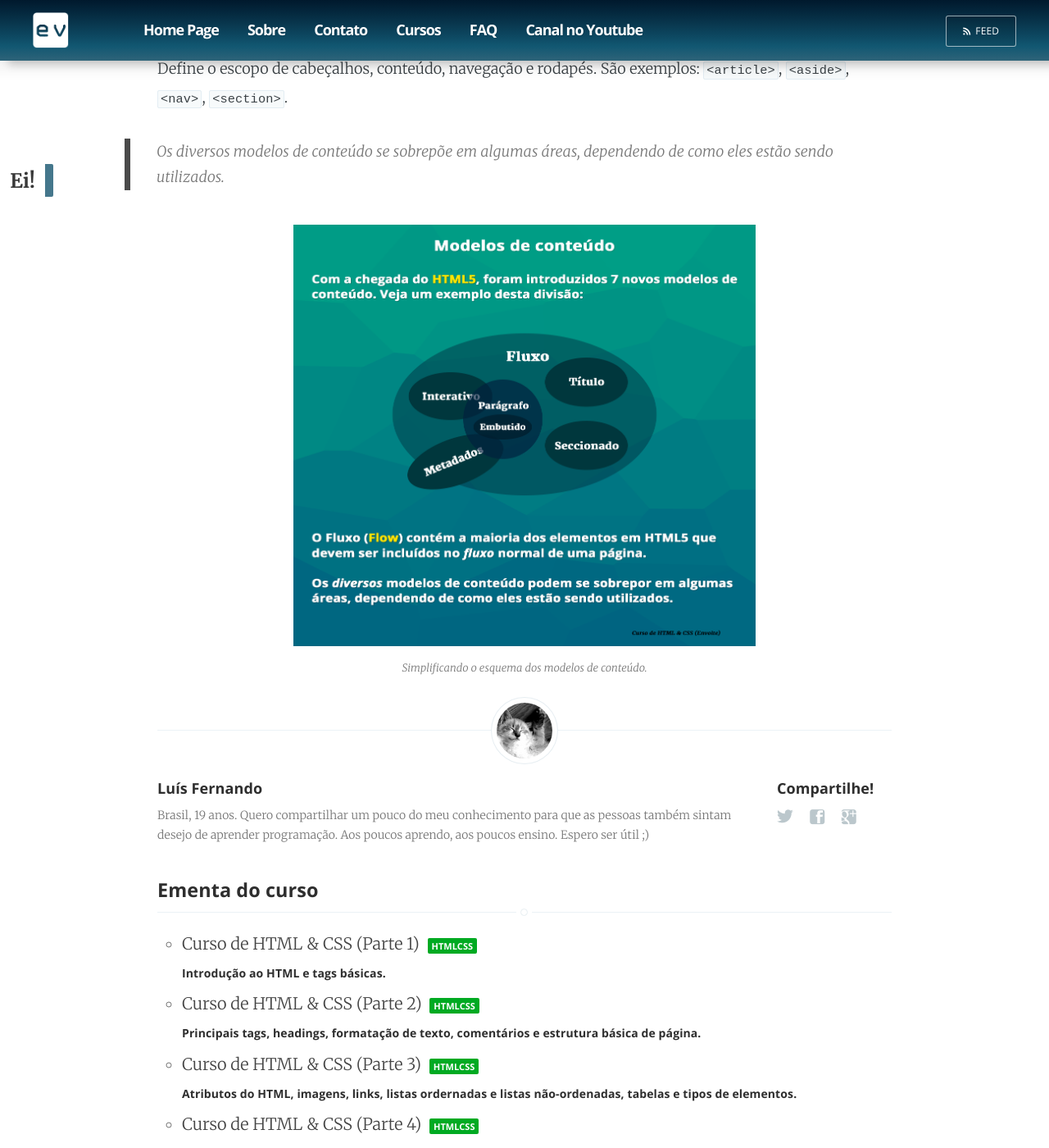
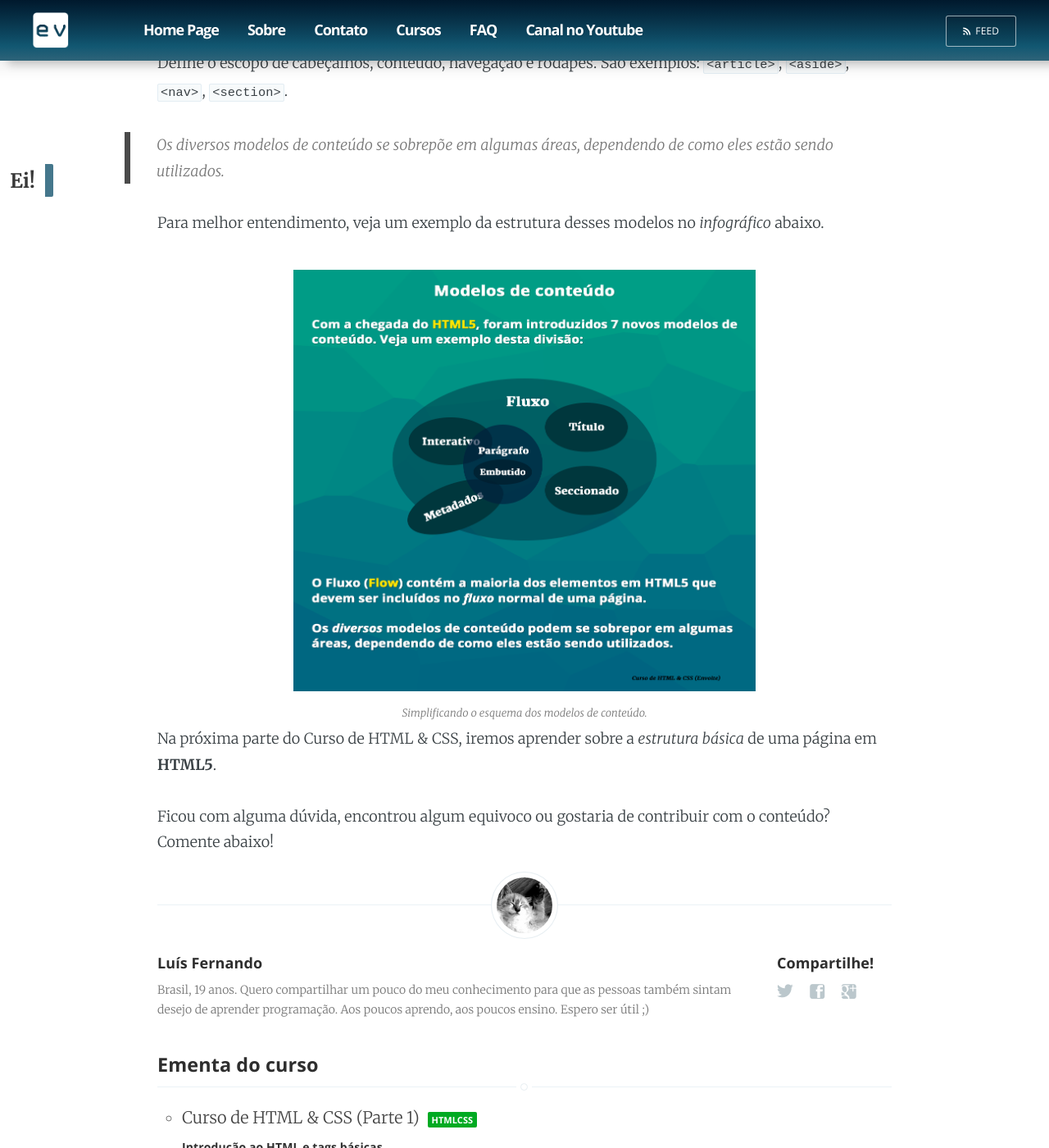
Before and after one commit to EnVolte/envolte.github.io, a Jekyll site: the page built from _cursos/HTML-CSS/parte-6.md, in a window 1280 px wide and 1400 px high, scrolled down 5205 px. Shown: the whole window at 82% size. Built offline with Jekyll 4.4.1, drawn with Linux system fonts in a browser that asks for light colours; a script that is not in the unit is left out; comment, search, counter and statistics services are not loaded.

Commit message:
Update parte-6.md

```diff
--- a/_cursos/HTML-CSS/parte-6.md
+++ b/_cursos/HTML-CSS/parte-6.md
@@ -112,12 +112,18 @@ Este modelo possui um número de elementos em linha em comum com o HTML4. Você
 
 Contém a maioria dos elementos em HTML5 que devem ser incluídos no fluxo normal de uma página.
 
-#### Sectioning
+##### Sectioning
 
 Define o escopo de cabeçalhos, conteúdo, navegação e rodapés. São exemplos: ``<article>``, ``<aside>``, ``<nav>``, ``<section>``.
 
 > Os diversos modelos de conteúdo se sobrepõe em algumas áreas, dependendo de como eles estão sendo utilizados.
 
+Para melhor entendimento, veja um exemplo da estrutura desses modelos no *infográfico* abaixo.
+
 <figure style="max-width: 50%; margin: auto auto;"><img src="https://envolte.github.io/arquivos/fotos/modelosconteudo.png" width="auto" />
   <figcaption>Simplificando o esquema dos modelos de conteúdo.</figcaption>
 </figure>
+
+Na próxima parte do Curso de HTML & CSS, iremos aprender sobre a *estrutura básica* de uma página em **HTML5**.
+
+Ficou com alguma dúvida, encontrou algum equivoco ou gostaria de contribuir com o conteúdo? Comente abaixo!
```
